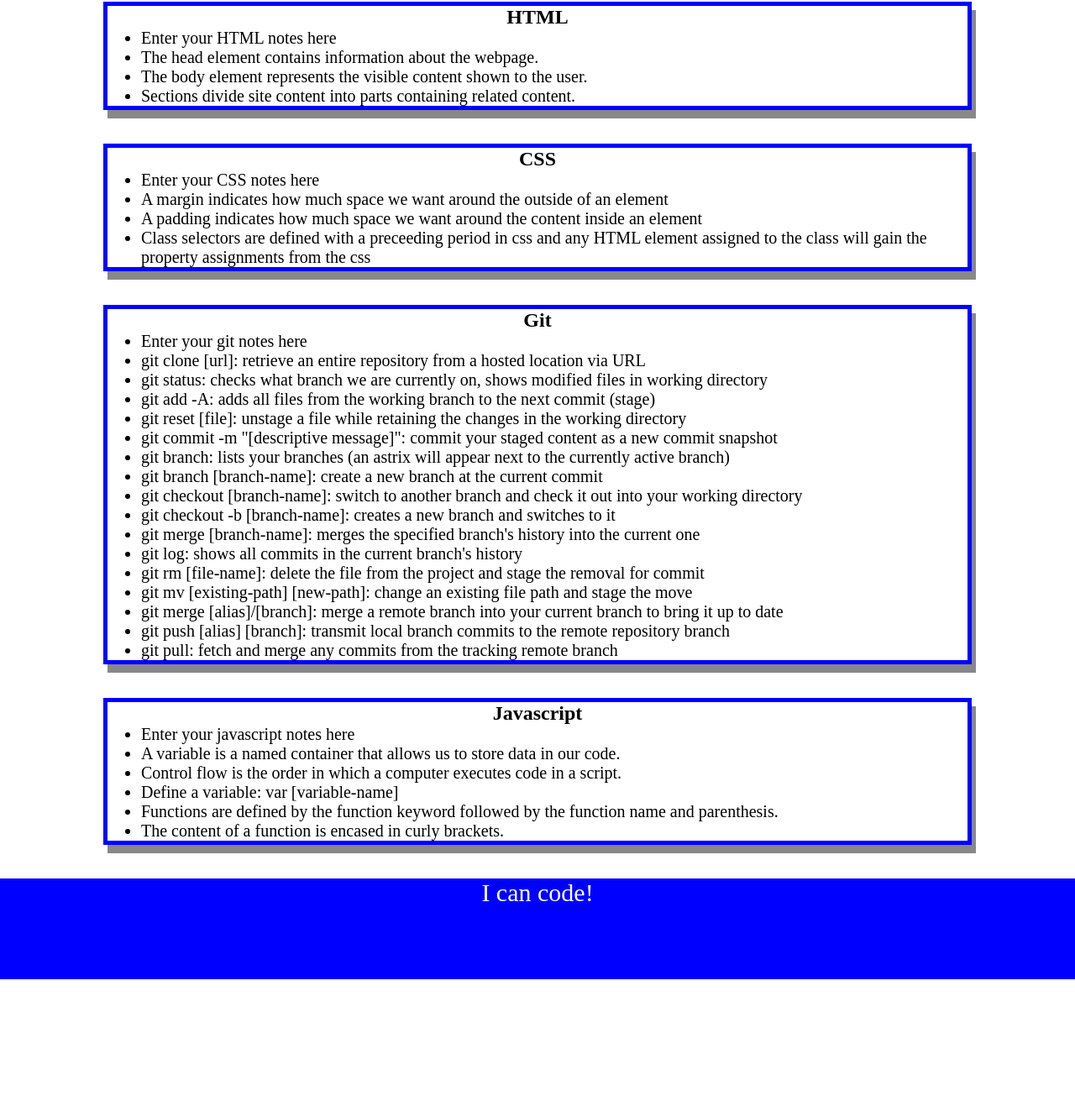
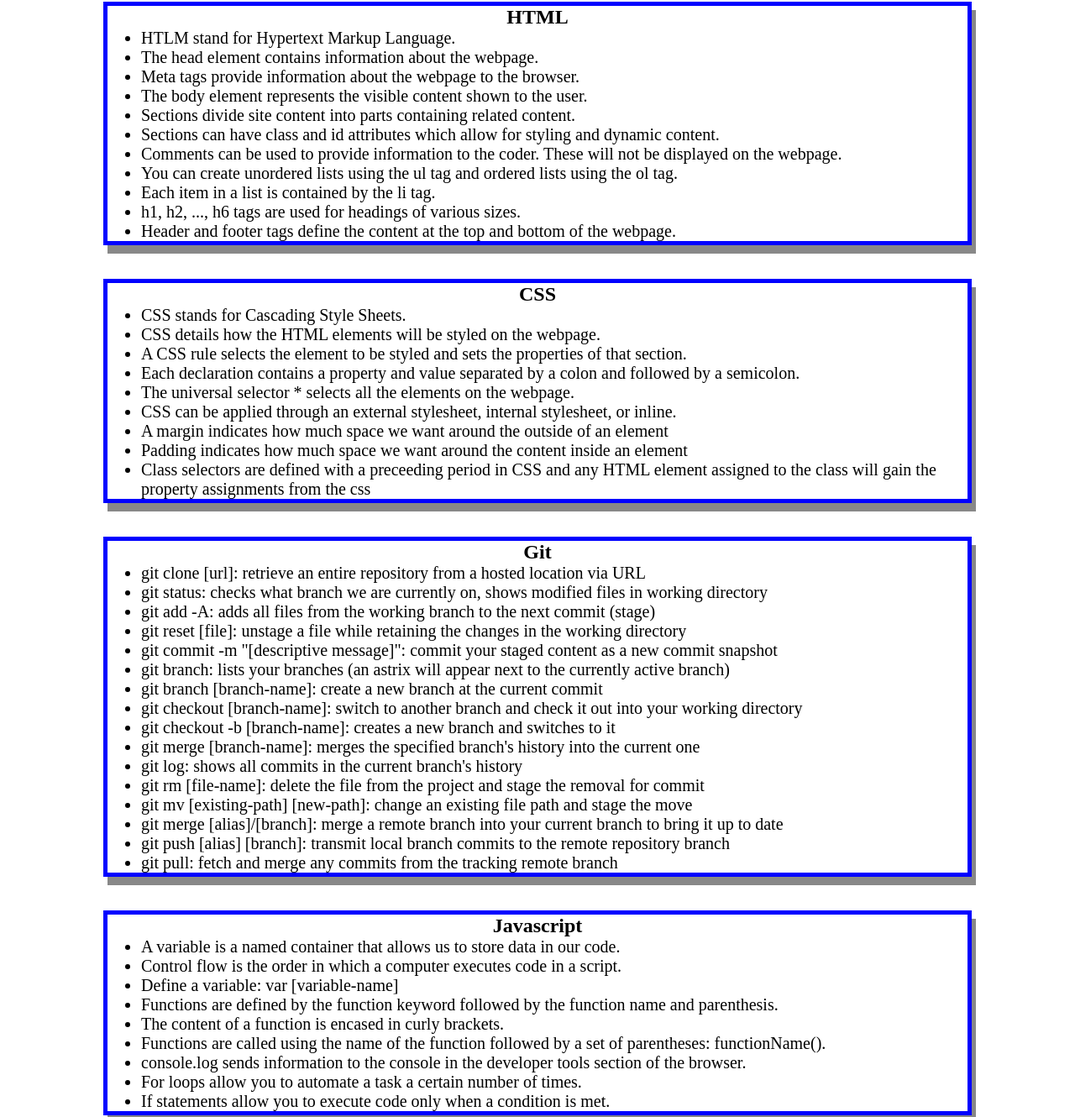
Before and after one commit to Connorldailey/prework-study-guide, a plain HTML site: page index.html in a window 1280 px wide. Shown: the part 158-1488 px from the top of the page at 84% size. Before the commit the page ends 1324 px from the top, so only its background shows below. Drawn offline with Linux system fonts and the light colour scheme.

Commit message:
Add more notes to the study guide.

```diff
--- a/index.html
+++ b/index.html
@@ -18,27 +18,39 @@
       <section class="card" id="html-section">
         <h2>HTML</h2>
         <ul>
-          <li>Enter your HTML notes here</li>
+          <li>HTLM stand for Hypertext Markup Language.</li>
           <li>The head element contains information about the webpage.</li>
+          <li>Meta tags provide information about the webpage to the browser.</li>
           <li>The body element represents the visible content shown to the user.</li>
           <li>Sections divide site content into parts containing related content.</li>
+          <li>Sections can have class and id attributes which allow for styling and dynamic content.</li>
+          <li>Comments can be used to provide information to the coder. These will not be displayed on the webpage.</li>
+          <li>You can create unordered lists using the ul tag and ordered lists using the ol tag.</li>
+          <li>Each item in a list is contained by the li tag.</li>
+          <li>h1, h2, ..., h6 tags are used for headings of various sizes.</li>
+          <li>Header and footer tags define the content at the top and bottom of the webpage.</li>
         </ul>
       </section>
       <!-- CSS Section -->
       <section class="card" id="css-section">
         <h2>CSS</h2>
         <ul>
-          <li>Enter your CSS notes here</li>
+          <li>CSS stands for Cascading Style Sheets.</li>
+          <li>CSS details how the HTML elements will be styled on the webpage.</li>
+          <li>A CSS rule selects the element to be styled and sets the properties of that section.</li>
+          <li>Each declaration contains a property and value separated by a colon and followed by a semicolon.</li>
+          <li>The universal selector * selects all the elements on the webpage.</li>
+          <li>CSS can be applied through an external stylesheet, internal stylesheet, or inline.</li>
           <li>A margin indicates how much space we want around the outside of an element</li>
-          <li>A padding indicates how much space we want around the content inside an element</li>
-          <li>Class selectors are defined with a preceeding period in css and any HTML element assigned to the class will gain the property assignments from the css</li>
+          <li>Padding indicates how much space we want around the content inside an element</li>
+          <li>Class selectors are defined with a preceeding period in CSS and any HTML element assigned to the class will gain the property assignments from the css</li>
+
         </ul>
       </section>
       <!-- Git Section -->
       <section class="card" id="git-section">
         <h2>Git</h2>
         <ul>
-          <li>Enter your git notes here</li>
           <li>git clone [url]: retrieve an entire repository from a hosted location via URL</li>
           <li>git status: checks what branch we are currently on, shows modified files in working directory</li>
           <li>git add -A: adds all files from the working branch to the next commit (stage)</li>
@@ -61,12 +73,15 @@
       <section class="card" id="javascript-section">
         <h2>Javascript</h2>
         <ul>
-          <li>Enter your javascript notes here</li>
           <li>A variable is a named container that allows us to store data in our code.</li>
           <li>Control flow is the order in which a computer executes code in a script.</li>
           <li>Define a variable: var [variable-name]</li>
           <li>Functions are defined by the function keyword followed by the function name and parenthesis.</li>
           <li>The content of a function is encased in curly brackets.</li>
+          <li>Functions are called using the name of the function followed by a set of parentheses: functionName().</li>
+          <li>console.log sends information to the console in the developer tools section of the browser.</li>
+          <li>For loops allow you to automate a task a certain number of times.</li>
+          <li>If statements allow you to execute code only when a condition is met.</li>
         </ul>
       </section>
     </main>
```
